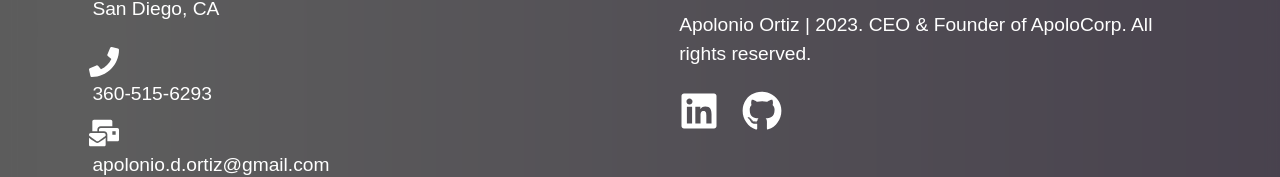
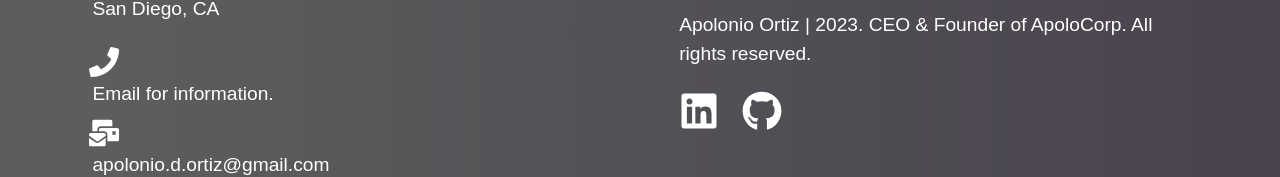
Before and after one commit to SunGodApollo/portfolio-project, a React (Create React App) app: page / in a window 1280 px wide. Shown: the part 1760-1937 px from the top of the page. Built offline with nearby package versions, Linux system fonts and the light colour scheme.

Commit message:
small change

```diff
--- a/src/components/Footer.js
+++ b/src/components/Footer.js
@@ -20,7 +20,7 @@ const Footer = () => {
                             <div className="phone">
                                 <h4>
                                 <FaPhone size={30} style={{ color: "#fff", marginRight: "2rem"}} />
-                                <p>360-515-6293</p>
+                                <p>Email for information.</p>
                                 </h4>
                             </div>
                             <div className="email">
```
